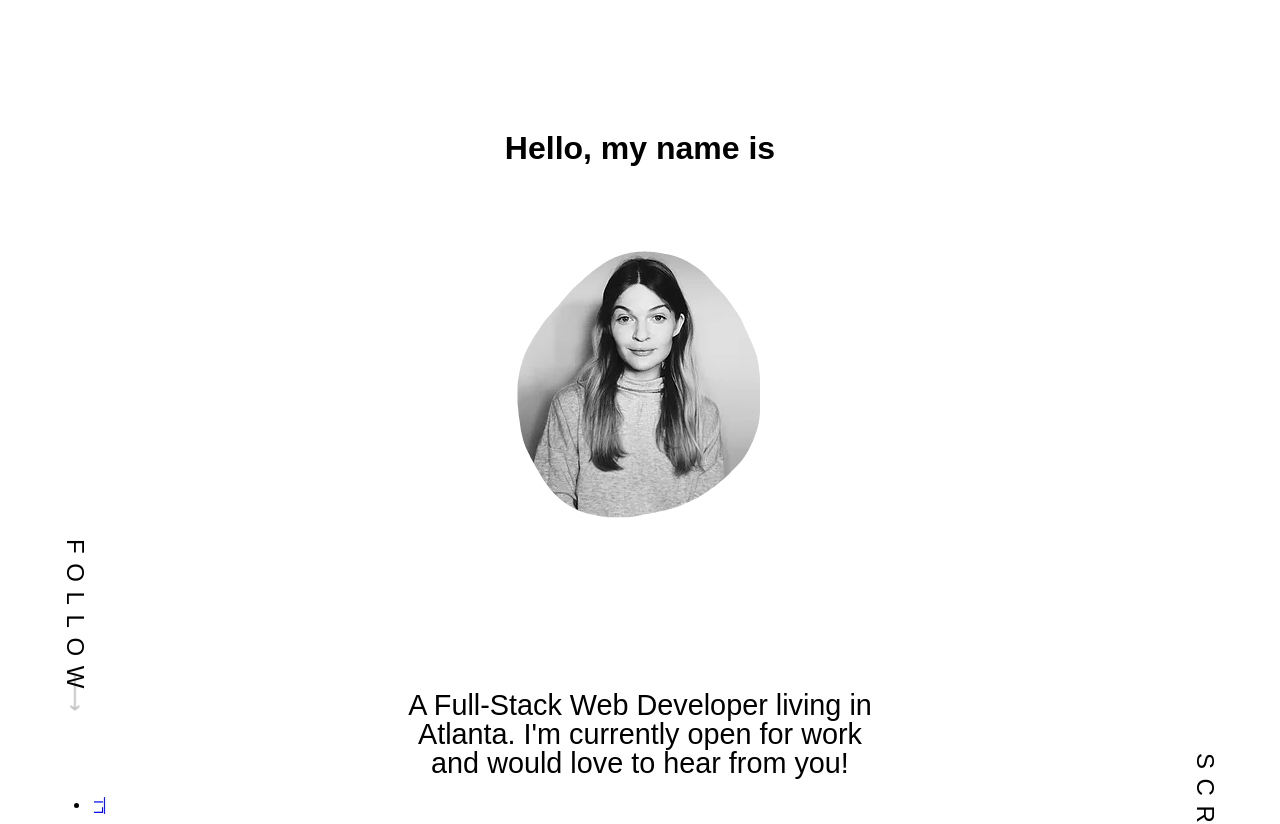
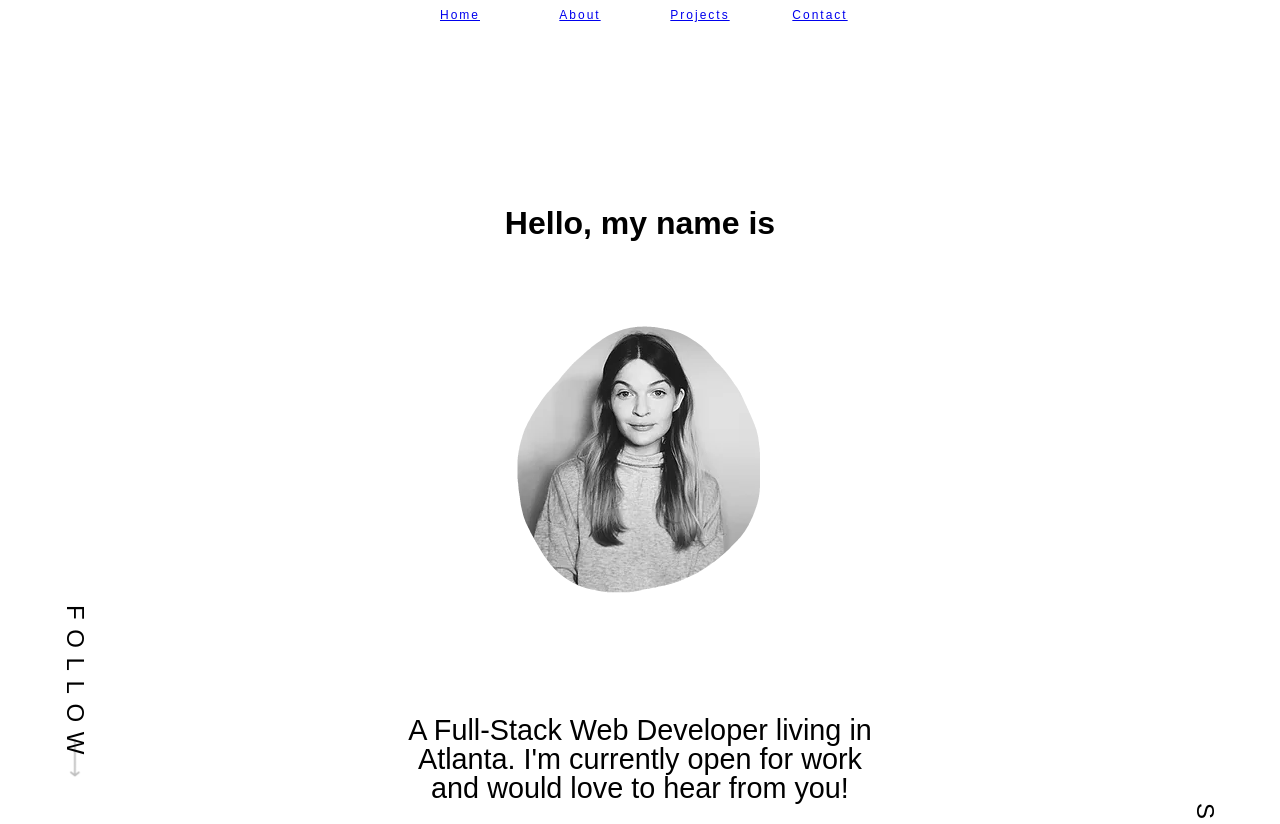
Before and after one commit to emilyjwilbur/react_portfolio, a React (Create React App) app: page /home in a window 1280 px wide. Shown: the top 824 px of the page. Built offline with nearby package versions, Linux system fonts and the light colour scheme; the HTML template or start-up script is replaced by a standard one.

Commit message:
navbar animation

```diff
--- a/src/components/AboutSection.js
+++ b/src/components/AboutSection.js
@@ -7,21 +7,25 @@ import styled from "styled-components";
 
 
 const AboutSectionStyle = styled.div `
+
 padding: 10rem 0;
 .container {
     display: flex;
     align-items: center;
     justify-content: flex-start;
     text-align: left;
+
 }
 .aboutSection_left,
 .aboutSection_right {
     flex: 1;
     padding: 2rem;
 
+
 }
 .section-title {
     text-align: left;
+
 }
 .para {
     margin-top: 2rem;
--- a/src/components/Button.js
+++ b/src/components/Button.js
@@ -3,6 +3,7 @@ import { Link } from "react-router-dom";
 import styled from "styled-components";
 
 const ButtonStyle = styled.div`
+
 margin-top: 2rem;
 .button {
     font-size: 2.2rem;
@@ -17,21 +18,41 @@ margin-top: 2rem;
         (props.outline ? 'var(--gray-1)' : 'black'
         )};
     font-family: arial;
+    transition-property: background-color;
+    transition-duration: 1s;
+
 }
+
+.button:hover {
+  background-color: transparent;
+  color:white;
+
+
+}
+
+
+
+
 @media only screen and (max-width: 768px) {
     .button {
         font-size; 1.8rem
         font-family: arial;
     }
 }
+
+
 `;
 
 export default function Button({ btnLink = 'test', btnText = 'test', outline = false }) {
   return (
+
+
     <ButtonStyle outline={outline} className="button-wrapper">
       <Link className="button" to={btnLink}>
         {btnText}
       </Link>
     </ButtonStyle>
+
+
   );
 }
--- a/src/components/HeroSection.js
+++ b/src/components/HeroSection.js
@@ -4,6 +4,8 @@ import HeroImg from '../assets/images/headshot.png';
 import Button from "./Button";
 import PText from "./PText";
 import SocialMediaArrow from "../assets/images/arrow.png";
+import Animation from 'react-animation';
+
 
 
 const HeroStyles = styled.div `
@@ -16,13 +18,18 @@ const HeroStyles = styled.div `
     display: flex;
     align-items: center;
     justify-content: center;
-    position: relative
+    position: relative;
+
+
+
 }
 .hero_heading {
     font-size: 2rem;
     margin-bottom: -3rem;
     position: relative;
     font-family: arial;
+    -webkit-animation: fadein 3s;
+
     span {
         display:inline-block;
         width: 100%;
@@ -32,18 +39,29 @@ const HeroStyles = styled.div `
         font-size: 4rem;
         font-family: "Arial";
         color: white;
+        -webkit-animation: fadein 8s;
 
     }
 }
 .hero_img {
-    max-width: 450px;
+    max-width: 405px;
     width: 100%;
-    height: 550px;
+    height: 500px;
     margin: 0 auto;
+    transform:ease-in 5s;
+    -webkit-animation: fadein 9s;
 }
+@keyframes fadein {
+    from { opacity: 0; }
+    to   { opacity: 100%; }
+}
+
 .hero_info{
-    margin-top: -5rem
+    margin-top: -5rem;
+    transform:ease-in 5s;
+    -webkit-animation: fadein 3s;
 }
+
 .hero_social,
 .hero_scrollDown  {
     display: flex;
@@ -55,6 +73,7 @@ const HeroStyles = styled.div `
 }
 .hero_social {
     left: 50px;
+
 }
 .hero_scrollDown {
     right: 50px;
@@ -85,7 +104,7 @@ const HeroStyles = styled.div `
 .hero_social_text {
     ul {
         li {
-            margin-bottom: 1rem;
+
 
         }
         a {
@@ -95,6 +114,22 @@ const HeroStyles = styled.div `
             transform: rotate(-90deg);
             letter-spacing: 3px;
             margin-bottom: 4rem;
+            transition: color 2s ease;
+
+
+        }
+    }
+}
+.hero_social_text:hover {
+    ul{
+        li{
+
+        }
+        a{
+            color:white;
+            font-weight: bold;
+
+
         }
     }
 }
@@ -112,10 +147,12 @@ const HeroStyles = styled.div `
     }
     .hero_img {
         height: 300px;
-        width:200px
+        width:200px;
+
     }
+
     .hero_info {
-        margin-top:2rem;
+
     }
     .hero_social {
         left: 0px;
@@ -162,7 +199,8 @@ const HeroStyles = styled.div `
 
 
 
-`;
+`
+;
 
 export default function HeroSection() {
     return (
@@ -180,6 +218,7 @@ export default function HeroSection() {
                     <PText>A Full-Stack Web Developer living in Atlanta. I'm currently open for work and would love to hear from you! </PText>
 
                     <Button btnLink='/projects' btnText='see my work' />
+
                 </div>
                     <div className='hero_social'>
                         <div className='hero_social_indicator'>
--- a/src/components/NavMenu.js
+++ b/src/components/NavMenu.js
@@ -4,39 +4,69 @@ import styled from "styled-components";
 import { MdMenu, MdClose } from "react-icons/md";
 
 const NavMenuStyles = styled.div`
-  position: fixed;
-  z-index: 100;
-  top: 0;
-  left: 0;
-  width: 100%;
-  padding: 1rem 0;
-  font-size: 20px;
-  background: var(--dark-bg);
+  margin: 0px;
+  display:flex;
+  align-items: center;
+  justify-content: center;
+  font-family: arial;
 
-  ul {
-    max-width: 1200px;
-    margin: 0 auto;
-    width: 90%;
-    text-align: center;
 
-    li {
-      display: inline-block;
-      border-radius: 8px;
-      transition: 0.3s ease background-color;
-      &:hover {
-        background-color: #3a3b3c;
-      }
+ ul{
+   margin:5px;
+   padding:0;
+   display: flex;
+   list-style-type:none
+ }
+ul li a  {
+   display: block;
+   font-family:arial;
+   font-size: 12px;
+   letter-spacing: 2px;
+   width: 120px;
+   height: 40px;
+   line-height: 20px;
+   text-align:center;
+   position: relative;
+   transition: all 0.5s;
+   color: light gray;
+ }
+
+
+ul li span {
+      position: absolute;
+      width: 25%;
+      height:50%;
+      background-color:#262626;
+      z-index: -1;
+      left:0;
+      top:0;
+      transform: scaleY(0);
+      transform-origin: top;
     }
-    a {
-      display: inline-block;
-      font-family: arial;
-      padding: 1rem 2rem;
-      font-size: 15px;
-      color: #fffa;
-      outline: none;
+  a:hover span{
+      transform: scaleY(2);
+      transition: all 0.5s;
     }
+    a:hover{
+      color:white;
+    }
+
+    li span:nth-child(2){
+      left:25%;
+      transition-delay:0.15s;
+    }
+     li span:nth-child(3){
+      left:50%;
+      transition-delay:0.3s;
+    }
+    li span:nth-child(4){
+      left:75%;
+      transition-delay:0.45s;
+    }
+
     .active {
       color: #e4e6eb;
+
     }
   }
   .mobile-menu-icon {
@@ -55,6 +85,7 @@ const NavMenuStyles = styled.div`
     display: none;
   }
   @media only screen and (max-width: 768px) {
+    display:none;
     padding: 0;
     .hide-item {
       transform: translateY(calc(-100% - var(--top)));
@@ -83,10 +114,11 @@ const NavMenuStyles = styled.div`
 
         }
       }
-      li {
+      li a{
         display: block;
         margin-bottom: 1rem;
       }
+
     }
   }
 `;
@@ -124,9 +156,14 @@ export default function NavMenu() {
             tabIndex={0}
           >
             Home
+            <span></span>
+            <span></span>
+            <span></span>
+            <span></span>
           </NavLink>
         </li>
         <li>
+
           <NavLink
             to="/about"
             onClick={() => SetShowNav(!showNav)}
@@ -135,6 +172,10 @@ export default function NavMenu() {
             tabIndex={0}
           >
             About
+            <span></span>
+            <span></span>
+            <span></span>
+            <span></span>
           </NavLink>
         </li>
         <li>
@@ -146,6 +187,10 @@ export default function NavMenu() {
             tabIndex={0}
           >
             Projects
+            <span></span>
+            <span></span>
+            <span></span>
+            <span></span>
           </NavLink>
         </li>
         <li>
@@ -157,6 +202,10 @@ export default function NavMenu() {
             tabIndex={0}
           >
             Contact
+            <span></span>
+            <span></span>
+            <span></span>
+            <span></span>
           </NavLink>
         </li>
       </ul>
```
Also changed, not shown: package.json (+4 -4 lines), src/components/WaveButton.js (added, +54 -0 lines), 1 other file (tests, documents, lock files or other folders).
